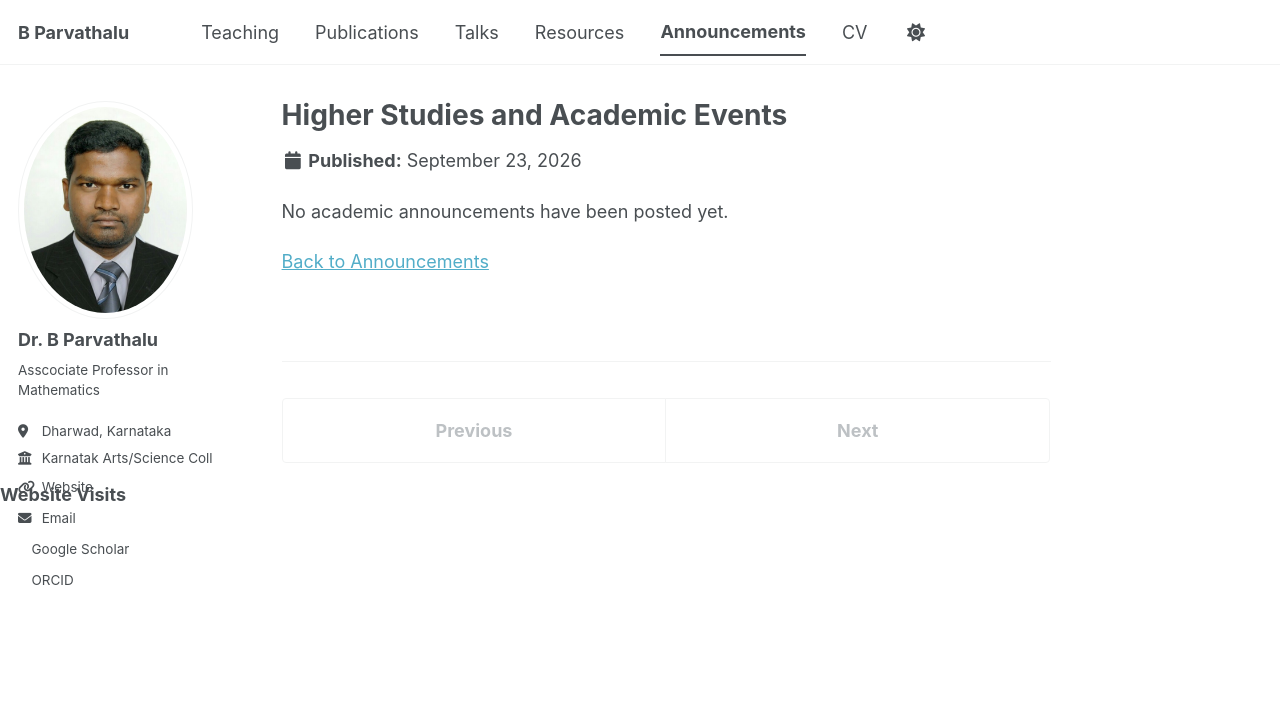
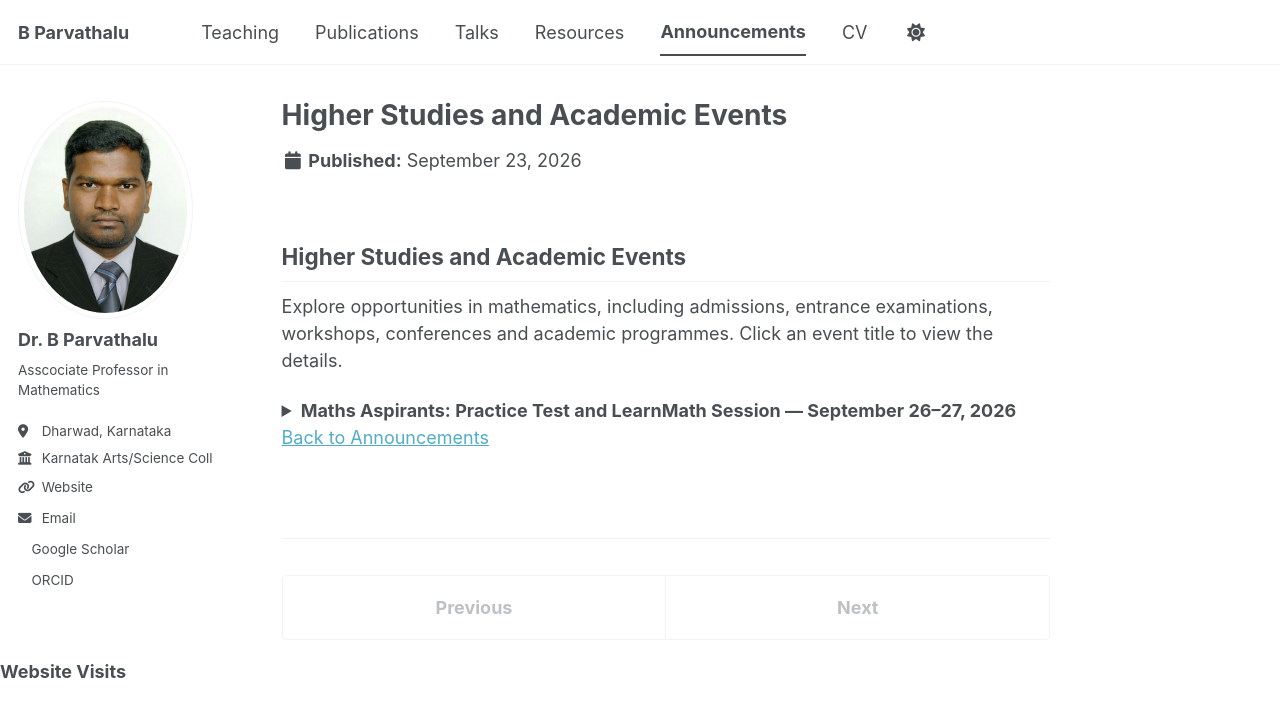
Before and after one commit to drbp-kcd/drbp-kcd.github.io, a Jekyll site: the page built from _announcements/higher-studies-academic-events.md, in a window 1280 px wide and 933 px high. Shown: the top 717 px of the window. Built offline with Jekyll 4.4.1, drawn with Linux system fonts in a browser that asks for light colours; a style sheet for code colours, icons or effects is not loaded.

Commit message:
Update higher-studies-academic-events.md

```diff
--- a/_announcements/higher-studies-academic-events.md
+++ b/_announcements/higher-studies-academic-events.md
@@ -5,11 +5,72 @@
 permalink: /announcements/higher-studies-academic-events/
 author_profile: true
 order: 3
-excerpt: Updates on admissions, entrance examinations, workshops, conferences and
-  academic programmes.
+excerpt: Updates on admissions, entrance examinations, workshops, conferences and academic programmes.
 ---
 
-No academic announcements have been posted yet.
+<h2>Higher Studies and Academic Events</h2>
+
+<p>
+  Explore opportunities in mathematics, including admissions, entrance
+  examinations, workshops, conferences and academic programmes.
+  Click an event title to view the details.
+</p>
+
+<details>
+  <summary>
+    <strong>Maths Aspirants: Practice Test and LearnMath Session
+    — September 26–27, 2026</strong>
+  </summary>
+
+  <p>
+    Join the Maths Aspirants community for a weekend of practice and
+    learning, with a competitive examination practice test and a
+    session on sequences of real numbers.
+  </p>
+
+  <h3>Practice Test Series 2026–27 — Test #10</h3>
+
+  <ul>
+    <li><strong>Date:</strong> Saturday, September 26, 2026</li>
+    <li><strong>Time:</strong> 8:30 PM–10:00 PM IST</li>
+    <li><strong>Relevant examinations:</strong> IIT JAM, CSIR NET, GATE and more</li>
+    <li><strong>Participation:</strong> Free and open to all</li>
+  </ul>
+
+  <p>
+    Revise concepts, strengthen fundamentals and practise problem-solving
+    in a time-bound setting through the regular Saturday Practice Test Series.
+  </p>
+
+  <p>
+    <a href="https://forms.gle/qnc1zkn2VjvJun4G9"
+       target="_blank" rel="noopener noreferrer">
+      View the topic and access the practice test
+    </a>
+  </p>
+
+  <h3>LearnMath with Ardra — Sequences of Real Numbers</h3>
+
+  <ul>
+    <li><strong>Speaker:</strong> Ms. Ardra A N,
+      Research Scholar, University of Hyderabad</li>
+    <li><strong>Date:</strong> Sunday, September 27, 2026</li>
+    <li><strong>Time:</strong> 7:00 PM–8:30 PM IST</li>
+    <li><strong>Platform:</strong> Google Meet</li>
+  </ul>
+
+  <p>
+    This session will focus on sequences of real numbers, with particular
+    relevance to students preparing for IIT JAM, CSIR NET, GATE and NBHM.
+  </p>
+
+  <p>
+    <a href="https://meet.google.com/xwj-nqrw-orw"
+       target="_blank" rel="noopener noreferrer">
+      Join the LearnMath session on Google Meet
+    </a>
+  </p>
+</details>
 
 <!-- Replace the message above with real notices. Put the newest first.
 ### Your announcement title
```
